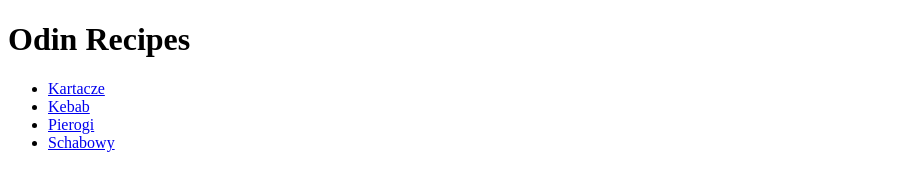
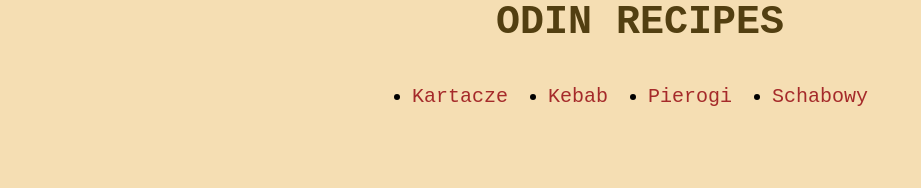
Before and after one commit to MichaElL0/odin-recipes, a plain HTML site: page index.html in a window 1280 px wide. Shown: the whole page, without its empty margins (0-921 px from the left). Drawn offline with Linux system fonts and the light colour scheme.

Commit message:
Add styles to index.html

```diff
--- a/index.html
+++ b/index.html
@@ -4,9 +4,10 @@
     <meta charset="UTF-8">
     <meta name="viewport" content="width=device-width, initial-scale=1.0">
     <title>Odin recipes</title>
+    <link rel="stylesheet" href="style.css">
 </head>
 <body>
-    <h1>Odin Recipes</h1>
+    <h1>ODIN RECIPES</h1>
 
     <ul>
         <li><a href="recipes/kartacze.html">Kartacze</a></li>
--- /dev/null
+++ b/style.css
@@ -0,0 +1,34 @@
+* {
+    padding: 0;
+    margin: 0;
+    font-family: monospace;
+    background-color: wheat;
+}
+
+h1 {
+    text-align: center;
+    font-size: 40px;
+    color:rgb(82, 63, 17);
+}
+
+ul {
+    display: flex;
+    flex-direction: row;
+    justify-content: center;
+    margin: 20px;
+}
+
+li {
+    margin: 20px;
+    font-size: 20px;
+    background-color: aliceblue;
+    text-align: center;
+}
+
+a {
+    text-decoration: none;
+}
+
+a:any-link {
+    color: brown;
+}
```
Also changed, not shown: recipes/style.css (added).
